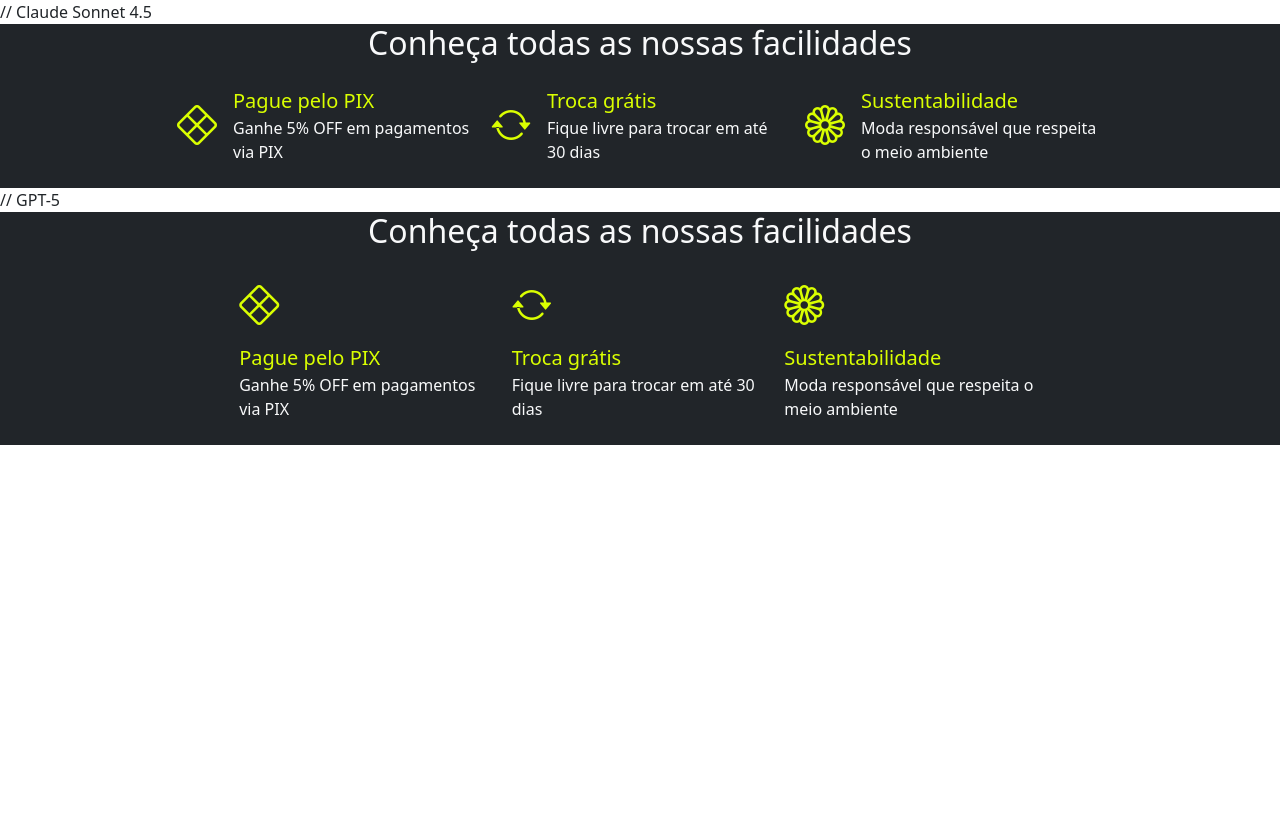
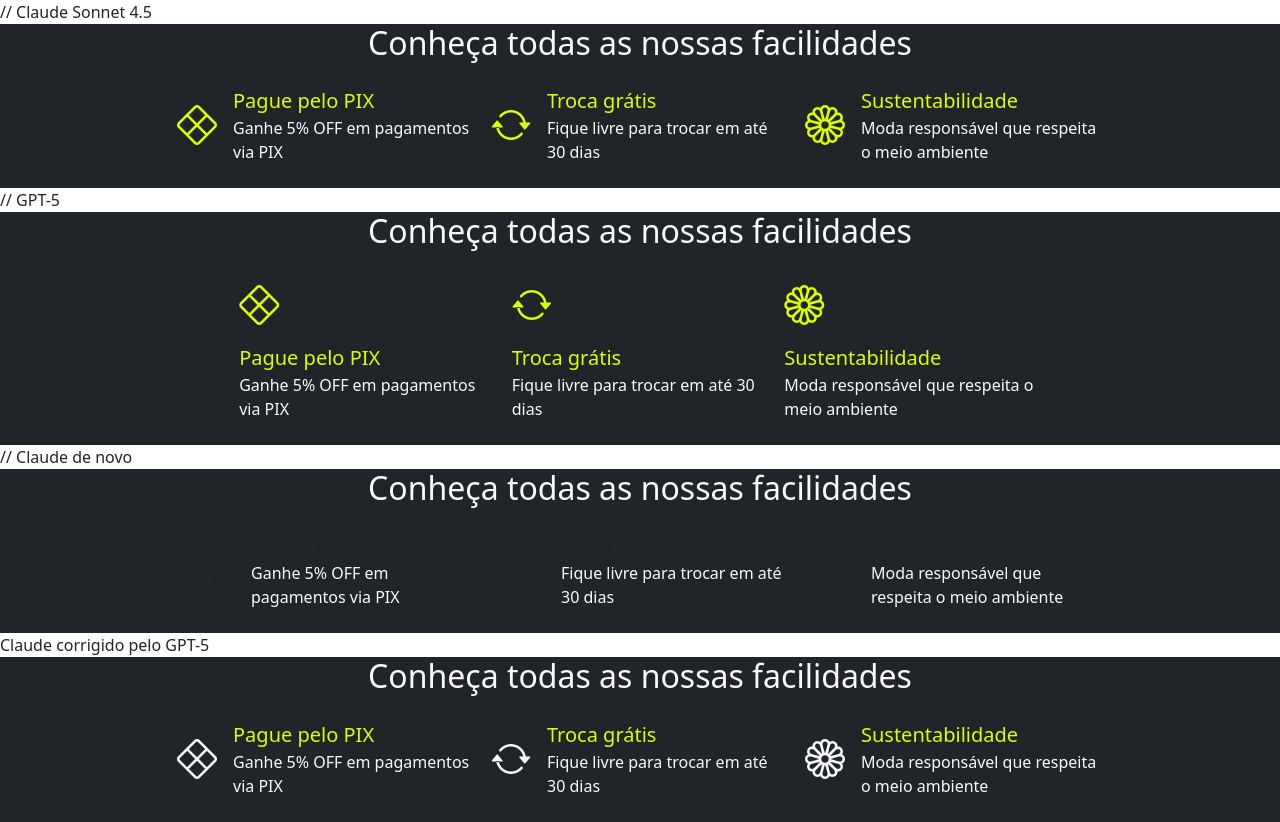
Before and after one commit to feliven/bootstrap5-crie-uma-landing-page-responsiva, a plain HTML site: page index2.html in a window 1280 px wide. Before the commit the page ends 800 px from the top, so only its background shows below. Drawn offline with nearby package versions, Linux system fonts and the light colour scheme.

Commit message:
mais tentativas com IA

```diff
--- a/index2.html
+++ b/index2.html
@@ -5,10 +5,10 @@
     <meta name="viewport" content="width=device-width, initial-scale=1.0" />
     <link rel="shortcut icon" href="assets/favicon.png" type="image/x-icon" />
     <title>Document</title>
-    <link href="/bootstrap-icons.css" rel="stylesheet" />
-    <link href="/bootstrap.css" rel="stylesheet" />
+    <link rel="stylesheet" href="https://cdn.jsdelivr.net/npm/bootstrap-icons@1.11.3/font/bootstrap-icons.min.css" />
+    <link href="./bootstrap.css" rel="stylesheet" />
     <link rel="stylesheet" href="styles.css" />
-    <script defer src="/bootstrap.bundle.js"></script>
+    <script defer src="./bootstrap.bundle.js"></script>
   </head>
   <body>
     // Claude Sonnet 4.5
@@ -97,5 +97,93 @@
         </div>
       </div>
     </section>
+
+    // Claude de novo
+    <section class="pb-4 bg-dark">
+      <h2 class="text-center mb-4 text-light">Conheça todas as nossas facilidades</h2>
+      <div class="container d-flex justify-content-center">
+        <div class="row gy-3 justify-content-center w-100">
+          <div class="col-12 col-md-10">
+            <div class="row row-cols-1 row-cols-md-3 gy-3 gx-md-4">
+              <div class="col">
+                <div class="row align-items-center">
+                  <div class="col-auto text-center">
+                    <i class="bi bi-x-diamond fs-1"></i>
+                  </div>
+                  <div class="col">
+                    <div class="fs-5">Pague pelo PIX</div>
+                    <div class="fs-6 text-light">Ganhe 5% OFF em pagamentos via PIX</div>
+                  </div>
+                </div>
+              </div>
+
+              <div class="col">
+                <div class="row align-items-center">
+                  <div class="col-auto text-center">
+                    <i class="bi bi-arrow-repeat fs-1"></i>
+                  </div>
+                  <div class="col">
+                    <div class="fs-5">Troca grátis</div>
+                    <div class="fs-6 text-light">Fique livre para trocar em até 30 dias</div>
+                  </div>
+                </div>
+              </div>
+
+              <div class="col">
+                <div class="row align-items-center">
+                  <div class="col-auto text-center">
+                    <i class="bi bi-flower1 fs-1"></i>
+                  </div>
+                  <div class="col">
+                    <div class="fs-5">Sustentabilidade</div>
+                    <div class="fs-6 text-light">Moda responsável que respeita o meio ambiente</div>
+                  </div>
+                </div>
+              </div>
+            </div>
+          </div>
+        </div>
+      </div>
+    </section>
+
+    Claude corrigido pelo GPT-5
+    <section class="pb-4 bg-dark">
+      <h2 class="text-center mb-4 text-light">Conheça todas as nossas facilidades</h2>
+      <div class="container d-flex justify-content-center">
+        <div class="row gy-3 justify-content-center">
+          <div class="col-md-12 col-lg-10 facilidades">
+            <div class="row row-cols-1 row-cols-md-3 g-3">
+              <div class="col">
+                <div class="d-flex flex-column flex-md-row align-items-center text-center text-md-start">
+                  <i class="bi bi-x-diamond text-light fs-1 me-md-3 mb-2 mb-md-0"></i>
+                  <div>
+                    <div class="fs-5">Pague pelo PIX</div>
+                    <div class="fs-6 text-light">Ganhe 5% OFF em pagamentos via PIX</div>
+                  </div>
+                </div>
+              </div>
+              <div class="col">
+                <div class="d-flex flex-column flex-md-row align-items-center text-center text-md-start">
+                  <i class="bi bi-arrow-repeat text-light fs-1 me-md-3 mb-2 mb-md-0"></i>
+                  <div>
+                    <div class="fs-5">Troca grátis</div>
+                    <div class="fs-6 text-light">Fique livre para trocar em até 30 dias</div>
+                  </div>
+                </div>
+              </div>
+              <div class="col">
+                <div class="d-flex flex-column flex-md-row align-items-center text-center text-md-start">
+                  <i class="bi bi-flower1 text-light fs-1 me-md-3 mb-2 mb-md-0"></i>
+                  <div>
+                    <div class="fs-5">Sustentabilidade</div>
+                    <div class="fs-6 text-light">Moda responsável que respeita o meio ambiente</div>
+                  </div>
+                </div>
+              </div>
+            </div>
+          </div>
+        </div>
+      </div>
+    </section>
   </body>
 </html>
```
